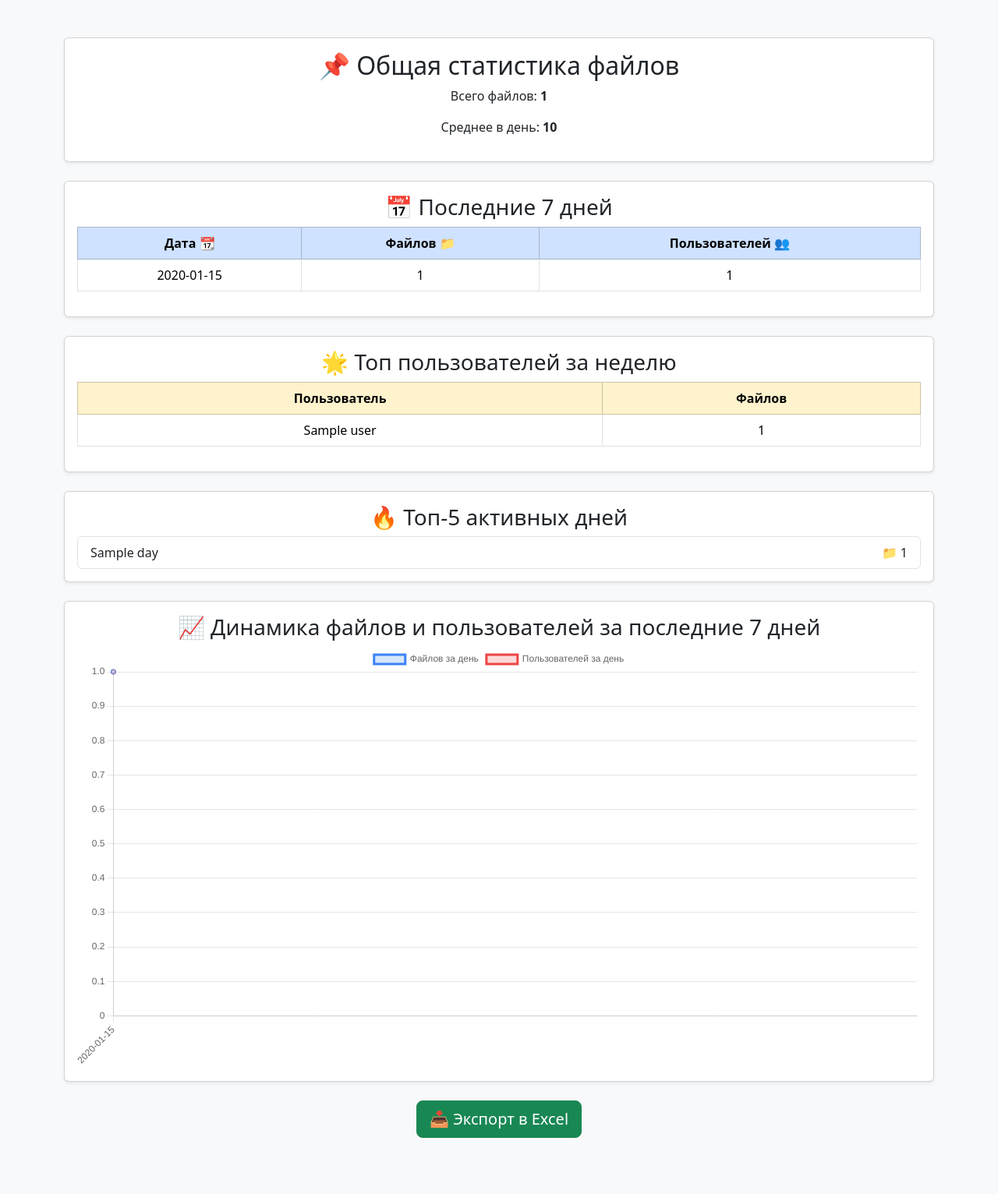
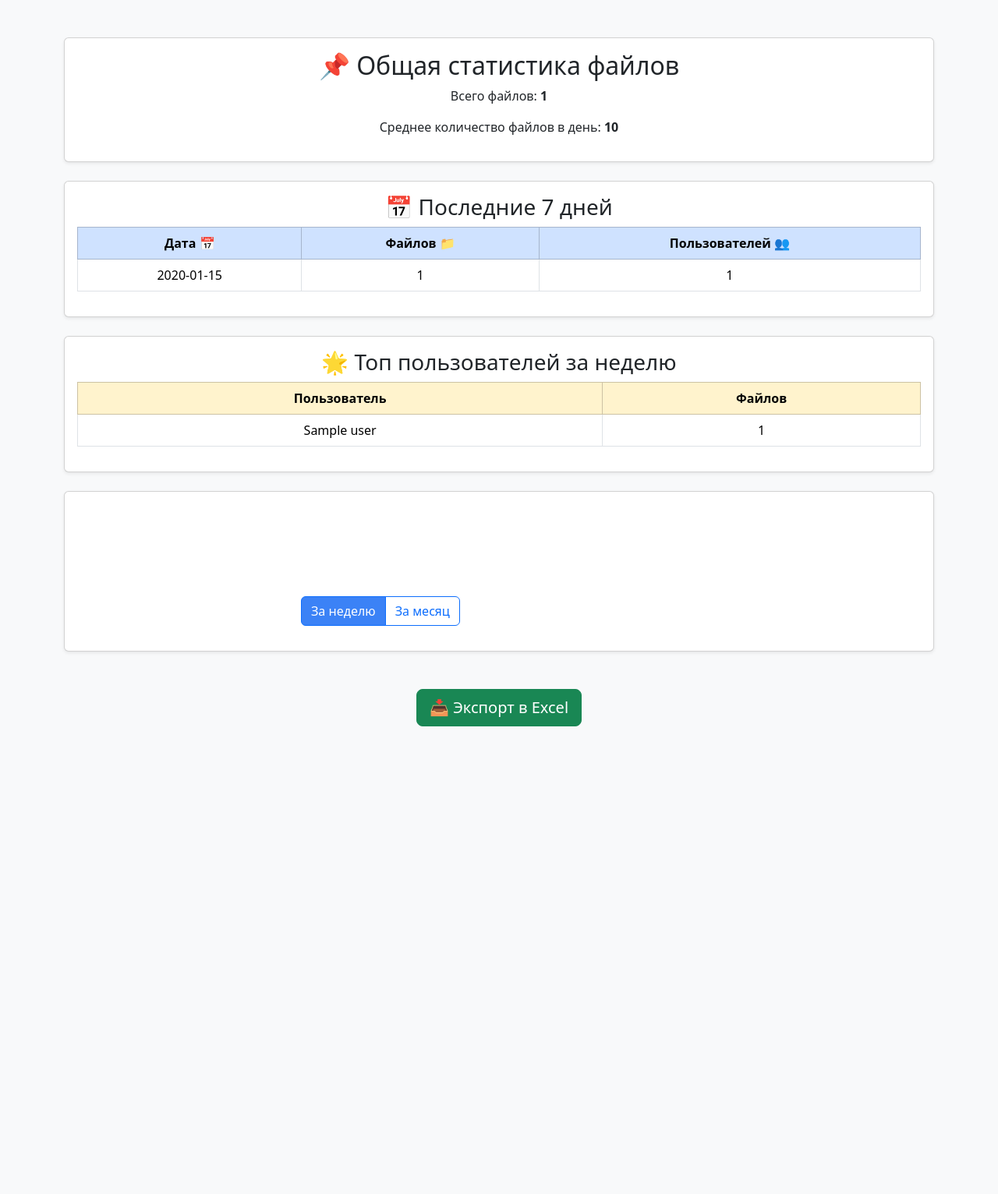
Before and after one commit to curlysasha/BotStatistic, a Flask app: template templates/detailed_report.html in a window 1280 px wide. Shown: the whole page at 78% size. After the commit the page ends 932 px from the top, so only its background shows below. Run offline with Flask 3, Linux system fonts and the light colour scheme; the template is opened without the code that fills it: most values are stand-ins (such as "Sample title", 1, 10 or a date in 2020); a map, chart or similar area stays blank.

Commit message:
30 days button

```diff
--- a/server.py
+++ b/server.py
@@ -9,13 +9,12 @@ folder = '/home/iservice4070/NeuroAvatar/outputs'
 
 def generate_detailed_report():
     daily_report = defaultdict(int)
-    weekday_counter = Counter()
-    monthly_counter = defaultdict(int)
     user_weekly = Counter()
     daily_users = defaultdict(set)
 
     today = datetime.now()
     week_ago = today - timedelta(days=7)
+    month_ago = today - timedelta(days=30)
 
     for filename in os.listdir(folder):
         if not filename.startswith('output-'):
@@ -36,23 +35,13 @@ def generate_detailed_report():
         formatted_date = date.strftime('%Y-%m-%d')
 
         daily_report[formatted_date] += 1
-        weekday_counter[date.strftime('%A')] += 1
-        monthly_counter[date.strftime('%Y-%m')] += 1
-
         daily_users[formatted_date].add(user_id)
 
         if date >= week_ago:
             user_weekly[user_id] += 1
 
-    sorted_daily = sorted(daily_report.items())
-    sorted_weekdays = weekday_counter.most_common()
-    sorted_monthly = sorted(monthly_counter.items())
-
     total_files = sum(daily_report.values())
     average_per_day = round(total_files / len(daily_report), 2) if daily_report else 0
-
-    top_days = sorted(daily_report.items(), key=lambda x: x[1], reverse=True)[:5]
-    low_days = sorted(daily_report.items(), key=lambda x: x[1])[:5]
 
     last_7_days = []
     for i in reversed(range(7)):
@@ -61,24 +50,29 @@ def generate_detailed_report():
         users_count = len(daily_users.get(day, set()))
         last_7_days.append((day, files_count, users_count))
 
+    last_30_days = []
+    for i in reversed(range(30)):
+        day = (today - timedelta(days=i)).strftime('%Y-%m-%d')
+        files_count = daily_report.get(day, 0)
+        users_count = len(daily_users.get(day, set()))
+        last_30_days.append((day, files_count, users_count))
+
     top_users_week = user_weekly.most_common(5)
 
     return {
-        'daily': sorted_daily,
-        'weekdays': sorted_weekdays,
-        'monthly': sorted_monthly,
-        'total_files': total_files,
+        'daily': sorted(daily_report.items()),
+        'total_files': sum(daily_report.values()),
         'average_per_day': average_per_day,
-        'top_days': top_days,
-        'low_days': low_days,
         'last_7_days': last_7_days,
+        'last_30_days': last_30_days,
         'top_users_week': top_users_week
     }
 
-@app.route('/', methods=['GET'])
+@app.route('/')
 def detailed_report():
     stats = generate_detailed_report()
     return render_template('detailed_report.html', stats=stats)
+
 
 @app.route('/export')
 def export():
--- a/templates/detailed_report.html
+++ b/templates/detailed_report.html
@@ -5,29 +5,28 @@
     <meta name="viewport" content="width=device-width, initial-scale=1.0">
     <title>Расширенная статистика файлов</title>
     <link href="https://cdn.jsdelivr.net/npm/bootstrap@5.3.2/dist/css/bootstrap.min.css" rel="stylesheet">
-    <link href="https://cdn.jsdelivr.net/npm/aos@2.3.4/dist/aos.css" rel="stylesheet">
     <script src="https://cdn.jsdelivr.net/npm/chart.js"></script>
 </head>
 <body class="bg-light">
 <div class="container py-5">
 
     <!-- Общая статистика -->
-    <div class="card shadow-sm mb-4" data-aos="fade-down">
+    <div class="card shadow-sm mb-4">
         <div class="card-body text-center">
             <h2>📌 Общая статистика файлов</h2>
             <p>Всего файлов: <strong>{{ stats.total_files }}</strong></p>
-            <p>Среднее в день: <strong>{{ stats.average_per_day }}</strong></p>
+            <p>Среднее количество файлов в день: <strong>{{ stats.average_per_day }}</strong></p>
         </div>
     </div>
 
-    <!-- Последние 7 дней -->
-    <div class="card shadow-sm mb-4" data-aos="fade-up">
+    <!-- Таблица последних 7 дней -->
+    <div class="card shadow-sm mb-4">
         <div class="card-body">
             <h3 class="text-center">📅 Последние 7 дней</h3>
             <table class="table table-bordered text-center">
                 <thead class="table-primary">
                     <tr>
-                    <th>Дата 📆</th>
+                        <th>Дата 📅</th>
                         <th>Файлов 📁</th>
                         <th>Пользователей 👥</th>
                     </tr>
@@ -46,7 +45,7 @@
     </div>
 
     <!-- Топ пользователей за неделю -->
-    <div class="card shadow-sm mb-4" data-aos="fade-up">
+    <div class="card shadow-sm mb-4">
         <div class="card-body">
             <h3 class="text-center">🌟 Топ пользователей за неделю</h3>
             <table class="table table-bordered text-center">
@@ -68,77 +67,103 @@
         </div>
     </div>
 
-    <!-- Топ-5 активных дней -->
-    <div class="card shadow-sm mb-4" data-aos="fade-up">
-        <div class="card-body">
-            <h3 class="text-center">🔥 Топ-5 активных дней</h3>
-            <ul class="list-group">
-                {% for day, count in stats.top_days %}
-                    <li class="list-group-item d-flex justify-content-between">
-                        <span>{{ day }}</span><span>📁 {{ count }}</span>
-                    </li>
-                {% endfor %}
-            </ul>
+    <!-- График с переключателем -->
+    <div class="card shadow-sm mb-4">
+        <div class="card-body text-center">
+            <div class="btn-group mb-3">
+                <button class="btn btn-outline-primary active" id="btnWeek">За неделю</button>
+                <button class="btn btn-outline-primary" id="btnMonth">За месяц</button>
+            </div>
+            <canvas id="dynamicChart"></canvas>
         </div>
     </div>
 
-    <!-- График -->
-    <div class="card shadow-sm" data-aos="fade-up">
-        <div class="card-body">
-            <h3 class="text-center">📈 Динамика файлов и пользователей за последние 7 дней</h3>
-            <canvas id="weeklyChart"></canvas>
-        </div>
-    </div>
-
+    <!-- Экспорт в Excel -->
     <div class="text-center py-4">
         <a href="/export" class="btn btn-success btn-lg">📥 Экспорт в Excel</a>
     </div>
 
 </div>
 
-<script src="https://cdn.jsdelivr.net/npm/aos@2.3.4/dist/aos.js"></script>
 <script>
-AOS.init();
+const weeklyData = {
+    labels: [{% for date, _, _ in stats.last_7_days %}'{{date}}',{% endfor %}],
+    files: [{% for _, files, _ in stats.last_7_days %}{{files}},{% endfor %}],
+    users: [{% for _, _, users in stats.last_7_days %}{{users}},{% endfor %}]
+};
 
-const ctx = document.getElementById('weeklyChart');
-new Chart(ctx, {
+const monthlyData = {
+    labels: [{% for date, _, _ in stats.last_30_days %}'{{date}}',{% endfor %}],
+    files: [{% for _, files, _ in stats.last_30_days %}{{files}},{% endfor %}],
+    users: [{% for _, _, users in stats.last_30_days %}{{users}},{% endfor %}]
+};
+
+let currentChart;
+function renderChart(data, title, showUsers = true) {
+    if (currentChart) currentChart.destroy();
+    const ctx = document.getElementById('dynamicChart');
+    currentChart = new Chart(ctx, {
         type: 'line',
         data: {
-        labels: [{% for date, _, _ in stats.last_7_days %}'{{date}}',{% endfor %}],
+            labels: data.labels,
             datasets: [
                 {
-                label: 'Файлов за день',
-                data: [{% for _, files, _ in stats.last_7_days %}{{files}},{% endfor %}],
+                    label: 'Файлов',
+                    data: data.files,
                     borderColor: '#3b82f6',
                     backgroundColor: 'rgba(59,130,246,0.2)',
                     tension: 0.3,
                     fill: true
                 },
-            {
-                label: 'Пользователей за день',
-                data: [{% for _, _, users in stats.last_7_days %}{{users}},{% endfor %}],
+                ...(showUsers ? [{
+                    label: 'Пользователей',
+                    data: data.users,
                     borderColor: '#ef4444',
                     backgroundColor: 'rgba(239,68,68,0.2)',
                     tension: 0.3,
                     fill: true
-            }
+                }] : [])
             ]
         },
         options: {
             responsive: true,
+            plugins: {
+                title: {display: true, text: '📈 Динамика загрузок', font:{size:16}}
+            },
             scales: {
-            x: {
-                ticks: {maxRotation:45,minRotation:45}
-            },
-            y: {
-                beginAtZero: true
-            }
+                x: {ticks: {maxRotation:45,minRotation:45}},
+                y: {beginAtZero:true}
             }
         }
     });
+}
 
-// автообновление страницы каждые 5 минут
+// события для кнопок
+document.getElementById('btnWeek').onclick = function(){
+    renderChart(weeklyData, true);
+    this.classList.add('active');
+    document.getElementById('btnMonth').classList.remove('active');
+}
+
+document.getElementById('btnMonth').onclick = function(){
+    renderChart(monthlyData, false);
+    this.classList.add('active');
+    document.getElementById('btnWeek').classList.remove('active');
+}
+
+// Загрузка графика по умолчанию (7 дней)
+renderChart(weeklyData, true);
+
+// автообновление раз в 5 минут
 setTimeout(() => location.reload(), 300000);
 </script>
+
+<style>
+.btn.active {
+    background-color: #3b82f6 !important;
+    color: white !important;
+}
+</style>
+
 </body>
 </html>
```
Lines whose indentation alone changed are shown as unchanged.
